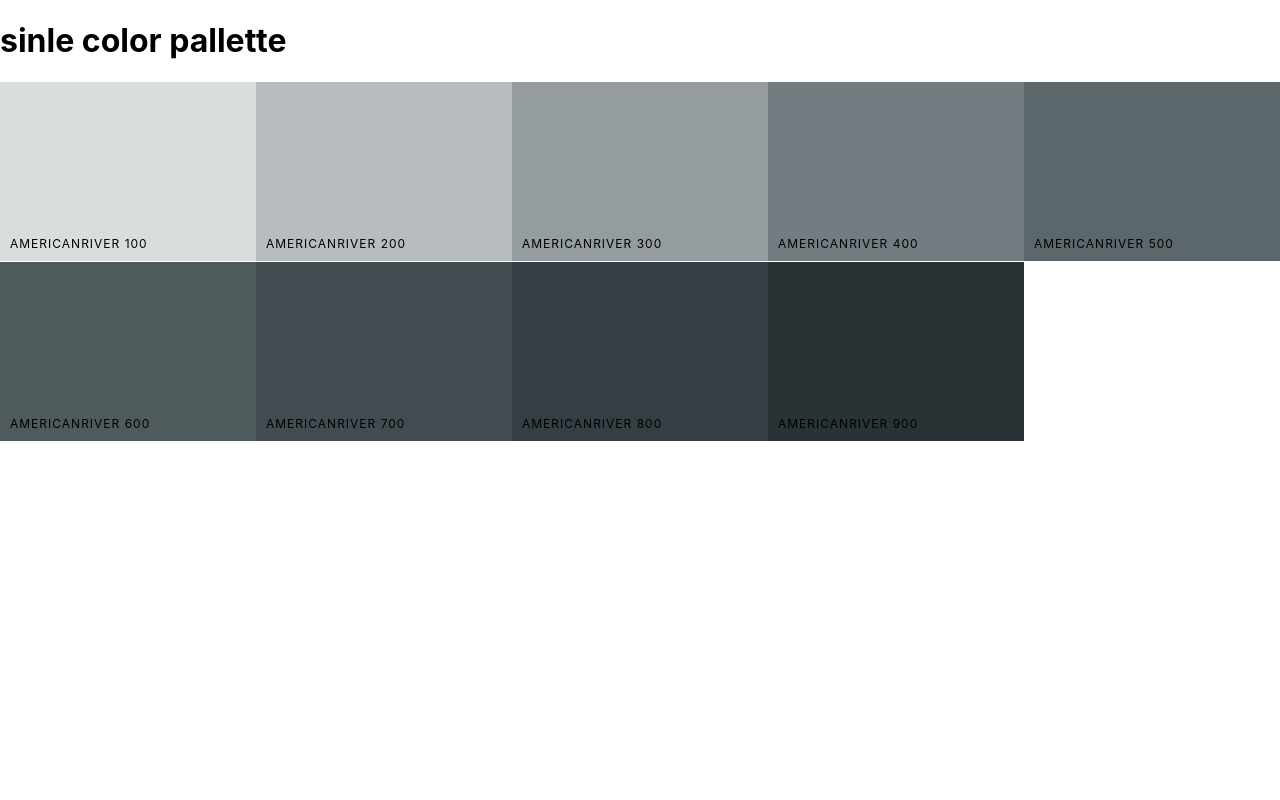
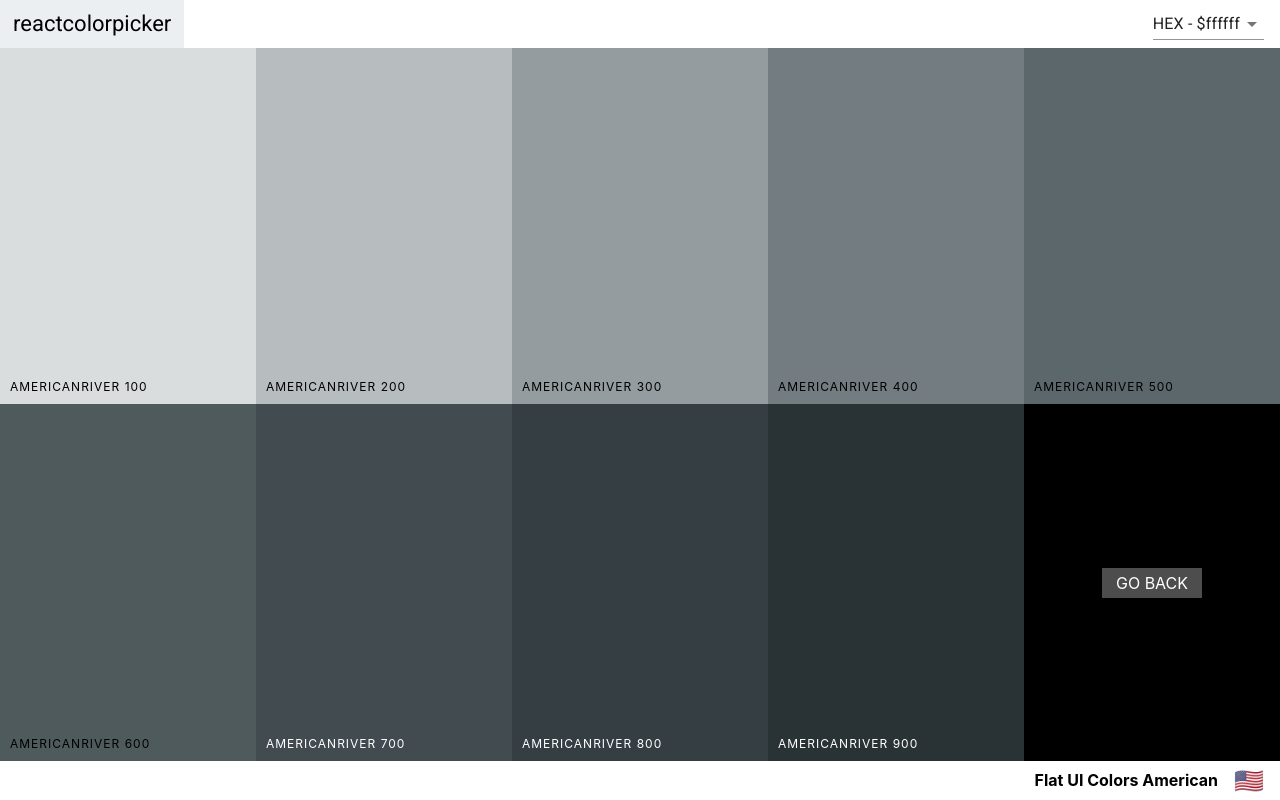
Before and after one commit to TamasFarago/React-Color-App, a React (Create React App) app: page /palette/flat-ui-colors-american/americanriver in a window 1280 px wide. Built offline with nearby package versions, Linux system fonts and the light colour scheme.

Commit message:
Adjust text color based on luminance

```diff
--- a/src/ColorBox.css
+++ b/src/ColorBox.css
@@ -7,8 +7,16 @@
     cursor: pointer;
     margin-bottom: -3.5px;
 }
+.SingleColorPalette .ColorBox {
+    height: 50%
+}
 
-.copy-button {
+.go-back.ColorBox{
+    background-color: black
+}
+
+.copy-button,
+.back-button {
     width: 100px;
     height: 30px;
     position: absolute;
@@ -25,6 +33,10 @@
     color: white;
     text-transform: uppercase;
     border: none;
+    text-decoration: none;
+}
+
+.copy-button{
     opacity: 0;
 }
 
@@ -46,6 +58,12 @@
 
 }
 
+.light-text {
+    color: white
+}
+.ColorBox .dark-text{
+    color: rgba(0, 0, 0, 0.5)
+}
 .see-more {
     background: rgba(255,255,255,0.3);
     position: absolute;
--- a/src/ColorBox.js
+++ b/src/ColorBox.js
@@ -1,6 +1,7 @@
 import React, { Component } from 'react'
 import {CopyToClipboard} from "react-copy-to-clipboard"
 import { Link } from "react-router-dom"
+import chroma from "chroma-js"
 import "./ColorBox.css"
 
 export default class ColorBox extends Component {
@@ -17,25 +18,30 @@ export default class ColorBox extends Component {
      render() {
         const {name, background, moreUrl, showLink} = this.props;
         const {copied} = this.state;
+        const isDarkColor = chroma(background).luminance() <= 0.08
+        const isLightColor = chroma(background).luminance() >= 0.7
+
+
        return(
            <CopyToClipboard text={background} onCopy={this.changeCopyState}>
             <div style={{background: this.props.background}} className="ColorBox">
                 <div style={{background}} className={`copy-overlay ${copied && "show"}`} />
                 <div className={`copy-msg ${copied && "show"}`}>
                     <h1>Copied!</h1>
-                    <p>{this.props.background}</p>
+                    <p className={isLightColor && "dark-text"}>{this.props.background}</p>
                 </div>
                <div className="copy-container">
                    <div className="box-content">
-                       <span>{name}</span>
+                       <span className={isDarkColor && "light-text"}>
+                           {name}</span>
                    </div>
-                   <button className="copy-button">Copy</button>
+                   <button className={`copy-button ${isLightColor && "dark-text"}`}>Copy</button>
                </div>
                {showLink && (
                <Link
                to={moreUrl}
                onClick={e => e.stopPropagation()}>
-               <span className="see-more">More</span>
+               <span className={`see-more ${isLightColor && "dark-text"}`}>MORE</span>
                </Link>
                )}
             </div>
--- a/src/NavBar.js
+++ b/src/NavBar.js
@@ -32,9 +32,10 @@ export default class NavBar extends Component {
                 <div className="logo">
                     <Link to="/">reactcolorpicker</Link>
                 </div>
+                {this.props.showingAllColors && (
                 <div className="slider-container">
                     <span>Level: { level } </span>
-                <div className="slider">
+                    <div className="slider">
                     <Slider defaultValue={level}
                         min={100}
                         max={900}
@@ -42,7 +43,7 @@ export default class NavBar extends Component {
                         onAfterChange={changeLevel}/>
                 </div>
 
-                </div>
+                </div>)}
                 <div className="select-container">
                     <Select value={format} onChange={this.handleFormatChange}>
                         <MenuItem value="hex">HEX - $ffffff</MenuItem>
--- a/src/Palette.js
+++ b/src/Palette.js
@@ -33,7 +33,9 @@ export default class Palette extends Component {
             <div className="Palette">
                 <Navbar level={level}
                 changeLevel={this.changeLevel}
-                handleChange = {this.changeFormat}/>
+                handleChange = {this.changeFormat}
+                showingAllColors
+                />
                 <div className="Palette-colors">
                     {colorBoxes}
                 </div>
--- /dev/null
+++ b/src/PaletteFooter.js
@@ -0,0 +1,14 @@
+import React from "react";
+import { withStyles } from "@material-ui/styles";
+import styles from "./PaletteFooterStyles";
+
+function PaletteFooter(props) {
+  const { paletteName, emoji, classes } = props;
+  return (
+    <footer className={classes.PaletteFooter}>
+      {paletteName}
+      <span className={classes.emoji}>{emoji}</span>
+    </footer>
+  );
+}
+export default withStyles(styles)(PaletteFooter);
--- /dev/null
+++ b/src/PaletteFooterStyles.js
@@ -0,0 +1,14 @@
+export default {
+    PaletteFooter: {
+      backgroundColor: "white",
+      height: "5vh",
+      display: "flex",
+      justifyContent: "flex-end",
+      alignItems: "center",
+      fontWeight: "bold"
+    },
+    emoji: {
+      fontSize: "1.5rem",
+      margin: "0 1rem"
+    }
+  };
--- a/src/SingleColorPalette.js
+++ b/src/SingleColorPalette.js
@@ -1,10 +1,15 @@
 import React, { Component } from 'react'
+import { Link } from "react-router-dom"
+import Navbar from "./NavBar"
 import ColorBox from "./ColorBox"
+import PaletteFooter from "./PaletteFooter"
 
 export default class SingleColorPalette extends Component {
     constructor(props){
         super(props);
             this._shades = this.gatherShades(this.props.palette, this.props.colorId)
+            this.state = {format: "hex"}
+            this.changeFormat = this.changeFormat.bind(this)
          }
     gatherShades(palette, colorToFilterBy){
         let shades = []
@@ -17,19 +22,33 @@ export default class SingleColorPalette extends Component {
         //return all shades of given color
         return shades.slice(1)
     }
+    changeFormat(val){
+        this.setState({format: val})
+    }
     render() {
+        const { format} = this.state
+        const {paletteName, emoji, id } = this.props.palette
+        const { classes } = this.props
         const colorBoxes = this._shades.map(color=>(
             <ColorBox
-             key={color.id}
+             key={color.name}
              name={color.name}
-             background={color.hex}
+             background={color[format]}
              showLink={false}/>
         ))
         return (
-            <div className="Palette">
-                <h1>sinle color pallette</h1>
-                <div className="Palette-colors">{colorBoxes}</div>
+            <div className="SingleColorPalette Palette">
+                <Navbar handleChange={this.changeFormat} showingAllColors={false}/>
+                 <div className="Palette-colors">{colorBoxes}
+                 <div className="go-back ColorBox">
+                     <Link to={`/palette/${id}`} className="back-button">GO BACK</Link>
+                 </div>
+                 </div>
+                 <PaletteFooter
+                 emoji={emoji}
+                 paletteName={paletteName}/>
             </div>
+
         )
     }
 }
```
